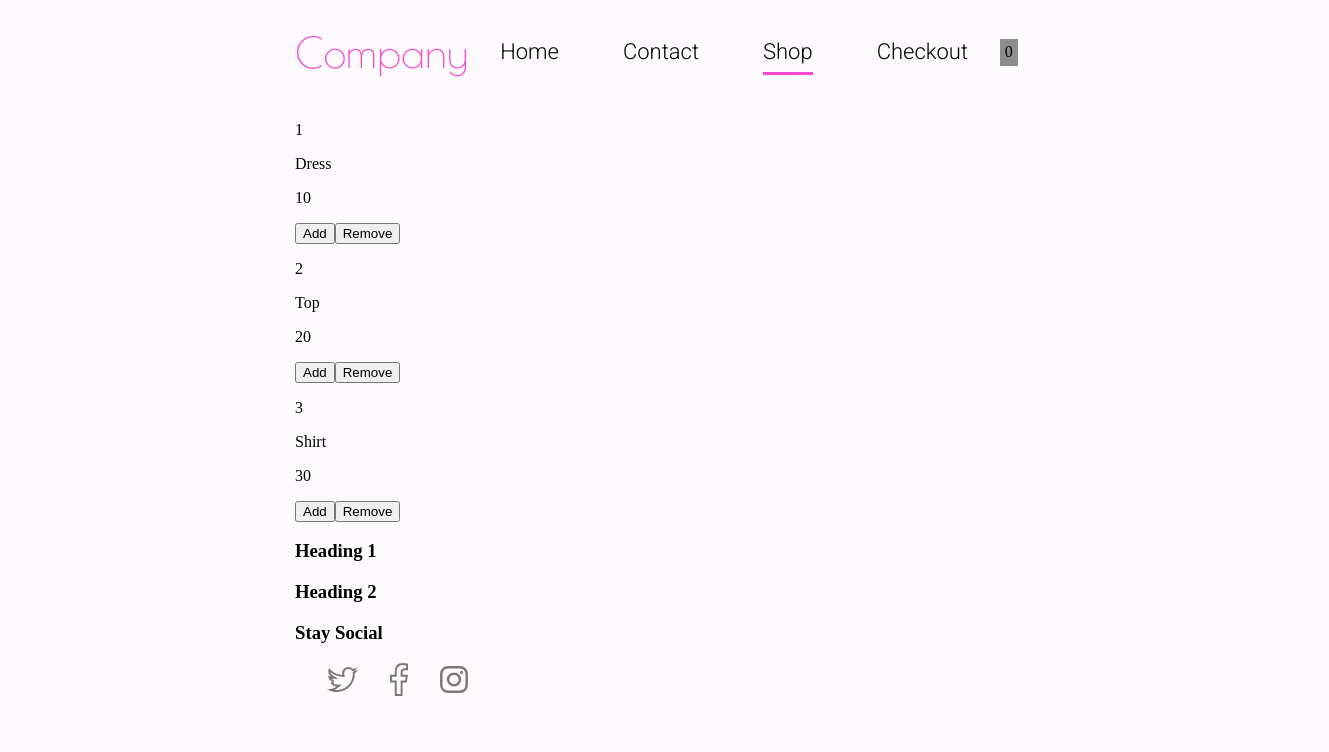
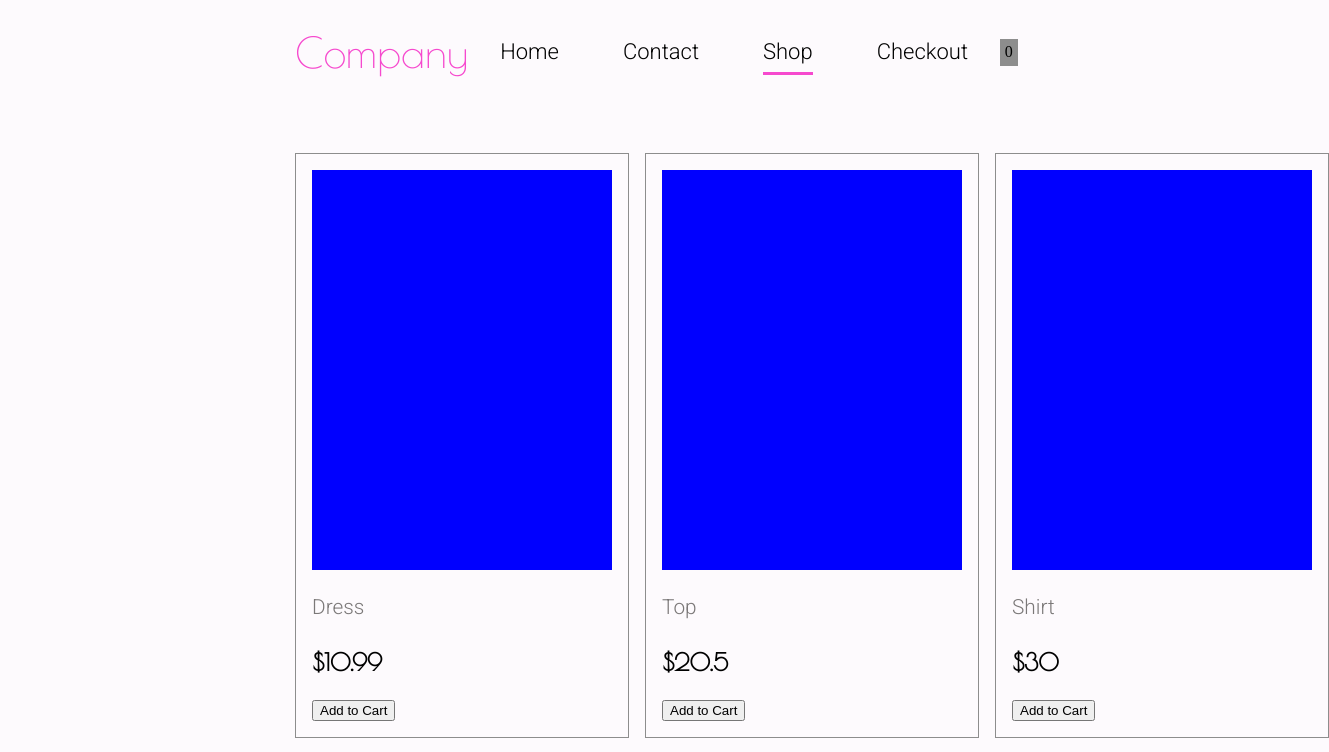
Before and after one commit to RahinF/shop, a React (Create React App) app: page /shop in a window 1280 px wide. Shown: the top 752 px of the page, 1329 px wide, since content can reach past the window. Built offline with nearby package versions, Linux system fonts and the light colour scheme.

Commit message:
added clear cart functionality, added checkout page, added styledH3, product component can be styled differently depending on the isCheckout bool, added extra shop item for grid testing, added styling

```diff
--- a/package.json
+++ b/package.json
@@ -9,6 +9,7 @@
     "@testing-library/user-event": "^12.6.0",
     "framer-motion": "^3.2.1",
     "react": "^17.0.1",
+    "react-currency-format": "^1.0.0",
     "react-dom": "^17.0.1",
     "react-intersection-observer": "^8.31.0",
     "react-router-dom": "^5.2.0",
--- a/src/Checkout.js
+++ b/src/Checkout.js
@@ -1,17 +1,71 @@
-import React from 'react'
+import React from "react";
+import Product from "./Product";
+import { useCartContext } from "./CartProvider";
+import { Container, Paragraph } from "./globalStyles";
+import styled from "styled-components";
+import { getItemTotal, getTotalPrice } from "./cartReducer";
+import CurrencyFormat from "react-currency-format";
+
+const CheckoutContainer = styled(Container)`
+  margin-top: 3rem;
+  display: grid;
+  grid-template-columns: 4fr 1fr;
+  gap: 1rem;
+`;
+const Summary = styled.div`
+  border: 1px solid #8d8d8d;
+  padding: 1rem;
+  height: min-content;
+`;
+
+const CheckoutItems = styled.div`
+  display: grid;
+  gap: 1rem;
+`;
 
 function Checkout() {
-    return (
-        <div>
-            <div>image</div>
-        <h1>Checkout</h1>
-        <blockquote>
-          Lorem ipsum dolor sit amet consectetur adipisicing elit. Ipsam ratione
-          rerum saepe. Laudantium repellendus error dicta quasi. Perspiciatis,
-          consectetur doloribus.
-        </blockquote>
-        </div>
-    )
+  const [{ cart }, dispatch] = useCartContext();
+
+  const clearCart = () => {
+    dispatch({
+      type: "CLEAR_CART",
+    });
+  };
+
+  return (
+    <CheckoutContainer>
+      <CheckoutItems>
+        {cart?.map((item) => (
+          <Product
+            key={item.id}
+            id={item.id}
+            name={item.name}
+            price={item.price}
+            quantity={item.quantity}
+            isCheckout={true}
+          />
+        ))}
+      </CheckoutItems>
+
+      <Summary>
+        <Paragraph>Total Items</Paragraph>
+        <p>{getItemTotal(cart)}</p>
+
+        <Paragraph>Total Price</Paragraph>
+        <p>
+          <CurrencyFormat
+            value={getTotalPrice(cart)}
+            prefix={"$"}
+            decimalScale={2}
+            displayType={"text"}
+          />
+        </p>
+
+        <button>Checkout</button>
+        <button onClick={clearCart}>Clear</button>
+      </Summary>
+    </CheckoutContainer>
+  );
 }
 
-export default Checkout
+export default Checkout;
--- a/src/Product.js
+++ b/src/Product.js
@@ -1,7 +1,32 @@
 import React from "react";
 import { useCartContext } from "./CartProvider";
+import styled from "styled-components";
+import { Paragraph, StyledH3 } from "./globalStyles";
+import CurrencyFormat from "react-currency-format";
 
-function Product({ id, name, price }) {
+const ProductContainer = styled.div`
+  ${(props) =>
+    props.checkout ? `display: flex; justify-content: space-around;` : ""};
+  border: 1px solid #8d8d8d;
+  padding: 1rem;
+`;
+
+const PlaceholderImage = styled.div`
+  background: ${(props) => (props.checkout ? `red` : `blue`)};
+  height: 400px;
+  width: 300px;
+
+  ${(props) => (props.checkout ? `` : "margin: auto;")};
+`;
+
+const ButtonContainer = styled.div`
+  display: flex;
+  align-items: center;
+`;
+
+const Price = styled(StyledH3)``;
+
+function Product({ id, name, price, quantity, isCheckout }) {
   const [, dispatch] = useCartContext();
 
   const addToCart = () => {
@@ -14,14 +39,31 @@ function Product({ id, name, price }) {
   const removeFromCart = () => {
     dispatch({ type: "REMOVE_FROM_CART", id: id });
   };
+
   return (
-    <div>
-      <p>{id}</p>
-      <p>{name}</p>
-      <p>{price}</p>
-      <button onClick={addToCart}>Add</button>
-      <button onClick={removeFromCart}>Remove</button>
-    </div>
+    <ProductContainer checkout={isCheckout}>
+      <PlaceholderImage checkout={isCheckout} />
+
+
+      <div>
+        <Paragraph>{name}</Paragraph>
+        <Price>
+          <CurrencyFormat
+            value={price}
+            prefix={"$"}
+            decimalScale={2}
+            displayType={"text"}
+          />
+        </Price>
+      </div>
+
+      {isCheckout && <Paragraph>Quantity: {quantity}</Paragraph>}
+
+      <ButtonContainer>
+        <button onClick={addToCart}>{isCheckout ? "+" : "Add to Cart"}</button>
+        {isCheckout && <button onClick={removeFromCart}>-</button>}
+      </ButtonContainer>
+    </ProductContainer>
   );
 }
 
--- a/src/Shop.js
+++ b/src/Shop.js
@@ -1,16 +1,26 @@
 import React, { useState } from "react";
 import Product from "./Product";
 import { Container } from "./globalStyles";
+import styled from "styled-components";
+
+const ProductFlexbox = styled.div`
+  margin-top: 3rem;
+  display: grid;
+  grid-template-columns: repeat(3, 1fr);
+  gap: 1rem;
+`;
 
 function Shop() {
   const [items] = useState([
-    { id: 1, name: "Dress", price: 10 },
-    { id: 2, name: "Top", price: 20 },
-    { id: 3, name: "Shirt", price: 30 },
+    { id: 1, name: "Dress", price: 10.99 },
+    { id: 2, name: "Top", price: 20.50 },
+    { id: 3, name: "Shirt", price: 30.00 },
+    { id: 4, name: "Jeans", price: 30.99 },
   ]);
 
   return (
     <Container>
+      <ProductFlexbox>
         {items.map((item) => (
           <Product
             key={item.id}
@@ -19,6 +29,7 @@ function Shop() {
             price={item.price}
           />
         ))}
+      </ProductFlexbox>
     </Container>
   );
 }
--- a/src/cartReducer.js
+++ b/src/cartReducer.js
@@ -91,6 +91,12 @@ const reducer = (state, action) => {
         cart: removeFromCart(state.cart, action.id),
       };
 
+      case "CLEAR_CART":
+      return {
+        ...state,
+        cart: clearLocalStorage(),
+      };
+
     default:
       return state;
   }
--- a/src/globalStyles.js
+++ b/src/globalStyles.js
@@ -30,6 +30,11 @@ const StyledH2 = styled.h2`
   font-family: "Poiret One", cursive;
   font-size: 3rem;
   font-weight: normal;
+`;
+
+const StyledH3 = styled.h3`
+  font-family: "Poiret One", cursive;
+  font-size: 1.5rem;
 `;
 
 const Paragraph = styled.p`
@@ -66,6 +71,7 @@ export {
   GlobalStyle,
   Container,
   StyledH2,
+  StyledH3,
   Paragraph,
   Button,
   PatternBackground,
```
Also changed, not shown: 2 other files (tests, documents, lock files or other folders). Lines whose indentation alone changed are shown as unchanged.
